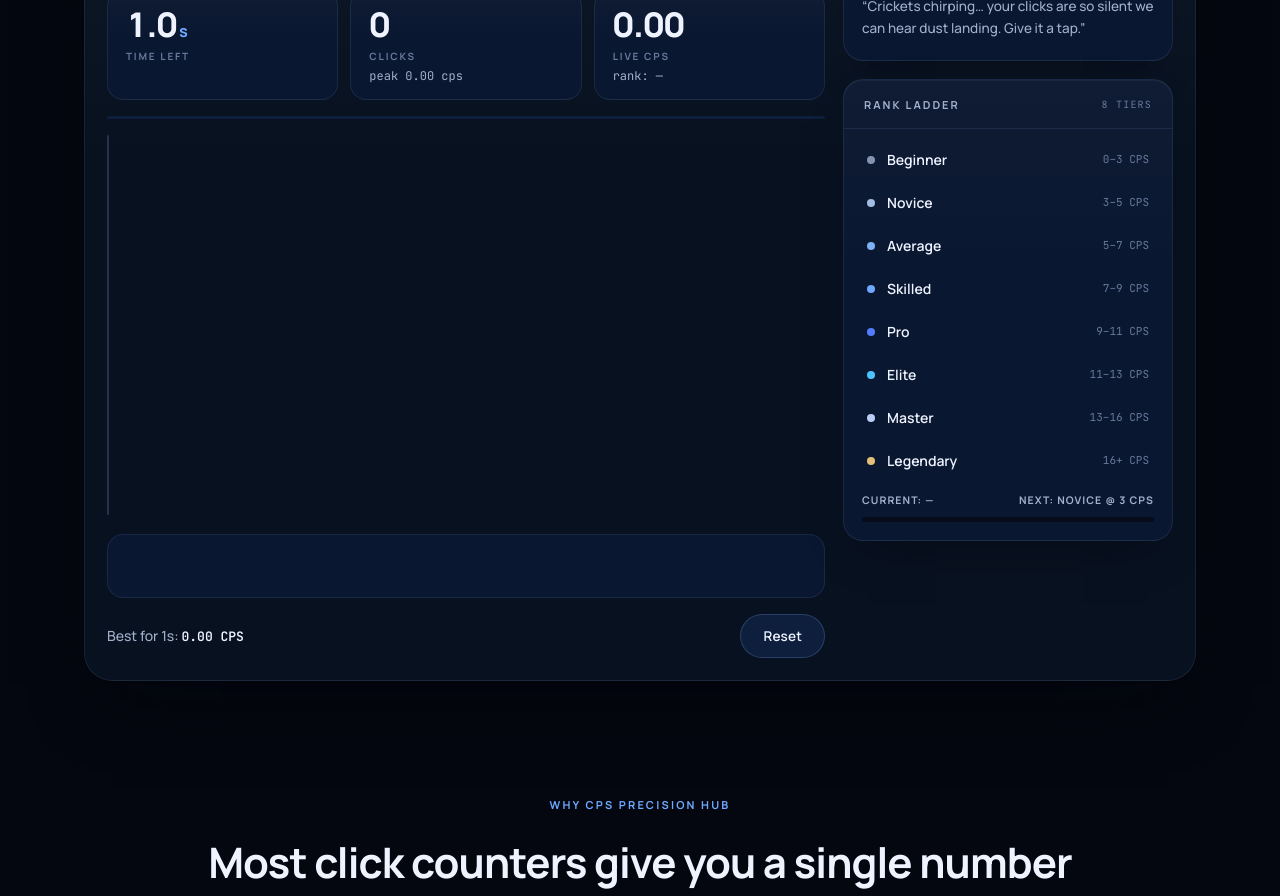
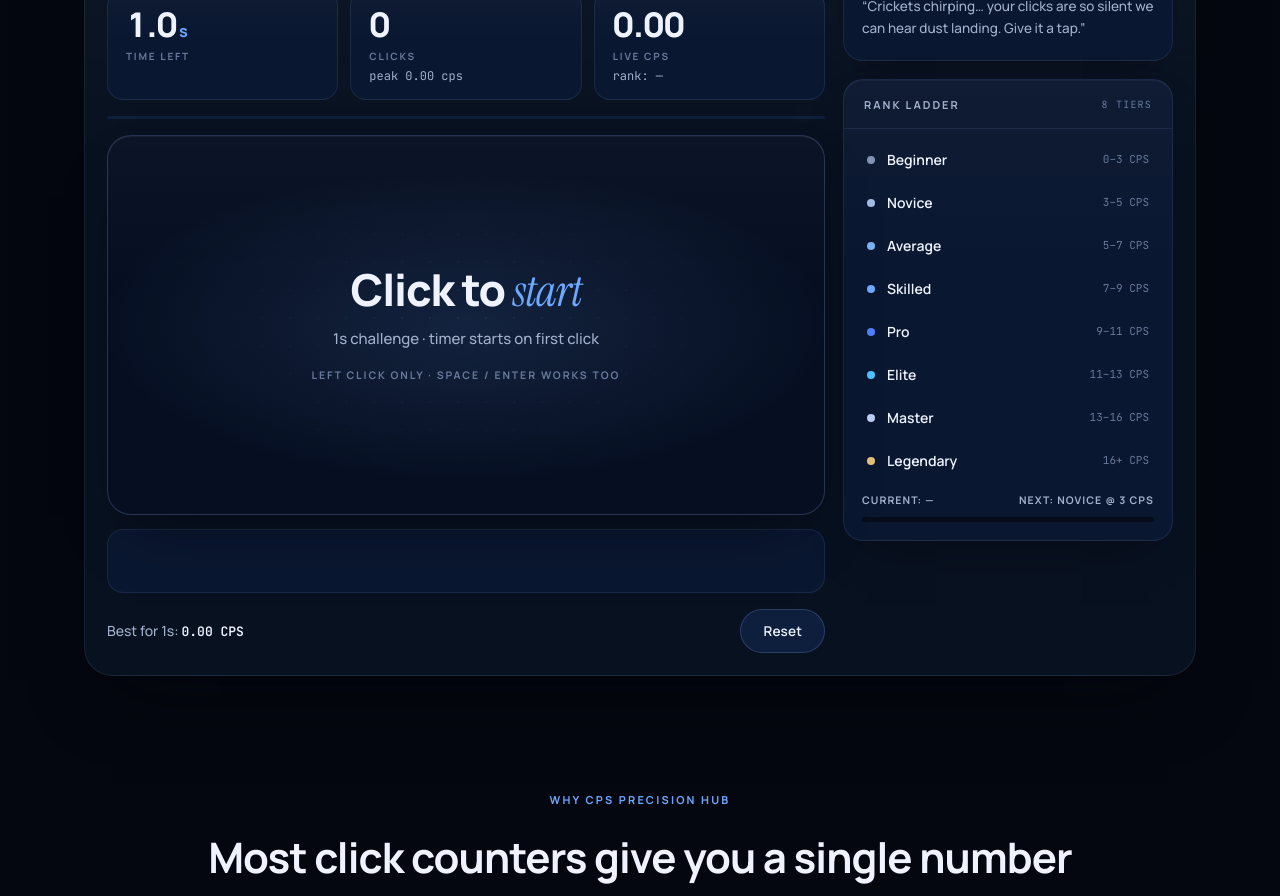
Before and after one commit to JSxtrme/CPS-Precision-Hubv2, a React (Vite) app: page / in a window 1280 px wide. Shown: the part 800-1696 px from the top of the page. Built offline with nearby package versions, Linux system fonts and the light colour scheme.

Commit message:
Fix CPS pad: full-width div click target (was a collapsed button), pointerdown counting, cursor-reactive pad glow

```diff
--- a/src/components/PreviewCps.tsx
+++ b/src/components/PreviewCps.tsx
@@ -38,7 +38,7 @@ function MagneticButton({ children, onClick, className = '' }: { children: React
     btn.style.transform = `translate(${(e.clientX - r.left - r.width / 2) * 0.18}px,${(e.clientY - r.top - r.height / 2) * 0.3}px)`;
   };
   return (
-    <button type="button" ref={ref} className={className} onClick={onClick}
+    <button type="button" ref={ref} className={className} onClick={(e) => { e.stopPropagation(); onClick(); }}
       onPointerMove={onMove} onPointerLeave={() => { if (ref.current) ref.current.style.transform = ''; }}>
       {children}
     </button>
@@ -74,7 +74,8 @@ export default function PreviewCps({ onAddHistory, isTouchDevice, history, setti
   const touchStartRef = useRef<{ x: number; y: number } | null>(null);
   const touchMovedRef = useRef(false);
   const suppressClickRef = useRef(false);
-  const padRef = useRef<HTMLButtonElement | null>(null);
+  const padRef = useRef<HTMLDivElement | null>(null);
+  const countedViaPointerAtRef = useRef(0);
   const graphRef = useRef<HTMLCanvasElement | null>(null);
   const audioRef = useRef<AudioContext | null>(null);
   const motionOK = () => !settings.motion && !window.matchMedia('(prefers-reduced-motion: reduce)').matches;
@@ -158,10 +159,10 @@ export default function PreviewCps({ onAddHistory, isTouchDevice, history, setti
     } catch { /* audio unavailable: test continues silently */ }
   };
 
-  const padFX = (e: React.MouseEvent<HTMLButtonElement>) => {
+  const padFX = (clientX: number, clientY: number) => {
     const pad = padRef.current; if (!pad) return;
     const rect = pad.getBoundingClientRect();
-    const x = e.clientX - rect.left, y = e.clientY - rect.top;
+    const x = clientX - rect.left, y = clientY - rect.top;
     if (settings.particles && motionOK()) {
       for (let i = 0; i < 4; i++) {
         const p = document.createElement('span'); p.className = 'particle';
@@ -178,14 +179,15 @@ export default function PreviewCps({ onAddHistory, isTouchDevice, history, setti
     pad.classList.add('flash'); window.setTimeout(() => pad.classList.remove('flash'), 90);
   };
 
-  const handlePadClick = (e: React.MouseEvent<HTMLButtonElement>) => {
-    if (suppressClickRef.current) { suppressClickRef.current = false; return; }
-    if (e.button !== 0) return;
-    const rect = e.currentTarget.getBoundingClientRect();
+  // Single counting path, shared by pointerdown (mouse/pen), click (touch /
+  // keyboard fallback) and keydown. A tap is counted exactly once.
+  const doPadTap = (clientX: number, clientY: number) => {
+    const pad = padRef.current; if (!pad) return;
+    const rect = pad.getBoundingClientRect();
     const id = rippleIdCounter.current++;
-    setRipples((prev) => [...prev, { id, x: e.clientX - rect.left, y: e.clientY - rect.top }]);
+    setRipples((prev) => [...prev, { id, x: clientX - rect.left, y: clientY - rect.top }]);
     window.setTimeout(() => setRipples((prev) => prev.filter((r) => r.id !== id)), 600);
-    padFX(e); clickSound();
+    padFX(clientX, clientY); clickSound();
     if (status === 'idle') {
       clicksRef.current = 1; clickTimesRef.current = [0]; setClickCount(1); setLiveCps(0); setPeak(0);
       startTimeRef.current = performance.now(); setStatus('running');
@@ -194,6 +196,50 @@ export default function PreviewCps({ onAddHistory, isTouchDevice, history, setti
       clicksRef.current += 1; setClickCount(clicksRef.current);
       if (startTimeRef.current !== null) clickTimesRef.current.push((performance.now() - startTimeRef.current) / 1000);
     }
+    // status === 'finished': deliberately no count / restart here — the
+    // finished result is reset only via Run it back, Reset, or the
+    // opposite-button double-click, so fast extra clicks cannot wipe it.
+  };
+
+  // Cursor-reactive pad glow, ported from the preview's spotlightMove():
+  // --px/--py drive the pad's radial-gradient background in preview.css.
+  const handlePadPointerMove = (e: React.PointerEvent<HTMLDivElement>) => {
+    if (e.pointerType === 'touch') return;
+    const pad = padRef.current; if (!pad) return;
+    const rect = pad.getBoundingClientRect();
+    pad.style.setProperty('--px', `${((e.clientX - rect.left) / rect.width) * 100}%`);
+    pad.style.setProperty('--py', `${((e.clientY - rect.top) / rect.height) * 100}%`);
+  };
+
+  const handlePadPointerDown = (e: React.PointerEvent<HTMLDivElement>) => {
+    // Touch is handled by the click path below, after the swipe check in
+    // onTouchEnd — counting here would count a swipe before its movement
+    // is known. Mouse/pen count on pointerdown, like the preview.
+    if (e.pointerType === 'touch') return;
+    if (e.button !== 0) return;
+    const target = e.target as HTMLElement | null;
+    if (status === 'finished' && target && target.closest && target.closest('.result')) return; // result buttons handle their own clicks
+    if (status === 'finished') return;
+    countedViaPointerAtRef.current = Date.now();
+    doPadTap(e.clientX, e.clientY);
+  };
+
+  const handlePadClick = (e: React.MouseEvent<HTMLDivElement>) => {
+    if (suppressClickRef.current) { suppressClickRef.current = false; return; }
+    if (e.button !== 0) return;
+    // A mouse/pen tap already counted in pointerdown; its click must not
+    // count twice. The timestamp guard means a stale flag (dragged off
+    // the pad, so no click followed) cannot swallow a later real tap.
+    if (Date.now() - countedViaPointerAtRef.current < 1000) { countedViaPointerAtRef.current = 0; return; }
+    doPadTap(e.clientX, e.clientY);
+  };
+
+  const handlePadKeyDown = (e: React.KeyboardEvent<HTMLDivElement>) => {
+    if (e.code !== 'Space' && e.code !== 'Enter') return;
+    e.preventDefault();
+    if (e.repeat || status === 'finished') return;
+    const rect = padRef.current?.getBoundingClientRect();
+    doPadTap(rect ? rect.left + rect.width / 2 : 0, rect ? rect.top + rect.height / 2 : 0);
   };
 
   const handleReset = () => {
@@ -201,7 +247,7 @@ export default function PreviewCps({ onAddHistory, isTouchDevice, history, setti
     setClickCount(0); setLiveCps(0); setPeak(0); setFinalCps(0); setIsNewHighScore(false);
     setTimeLeft(duration === -1 ? 0 : duration); setStatus('idle'); setHumorousMessage(''); lastRightClickRef.current = 0;
   };
-  const handleMouseDown = (e: React.MouseEvent<HTMLButtonElement>) => {
+  const handleMouseDown = (e: React.MouseEvent<HTMLDivElement>) => {
     if (status === 'finished' && e.button === 2) {
       e.preventDefault();
       const now = Date.now();
@@ -247,8 +293,15 @@ export default function PreviewCps({ onAddHistory, isTouchDevice, history, setti
         </div>
         <div className="hairline"><i style={{ width: `${progressRatio * 100}%` }} /></div>
         <div className="pad-wrap">
-          <button type="button" ref={padRef} className={`pad${status === 'running' ? ' running' : ''}`}
+          {/* NOTE: this was a <button> in PR #3. Its children are all
+              absolutely positioned, so as a button it collapsed to ~0 width
+              and taps landed outside it (selecting the "Best for" text
+              below). As a block <div> — exactly like the preview's
+              <div class="pad"> — it fills the rig and is the click target.
+              Nested result buttons are also only valid inside a div. */}
+          <div ref={padRef} className={`pad${status === 'running' ? ' running' : ''}`} role="button" tabIndex={0}
             onContextMenu={(e) => e.preventDefault()} onClick={handlePadClick} onMouseDown={handleMouseDown}
+            onPointerDown={handlePadPointerDown} onPointerMove={handlePadPointerMove} onKeyDown={handlePadKeyDown}
             style={{ touchAction: 'pan-y' }}
             onTouchStart={(e) => { const t = e.touches[0]; touchStartRef.current = { x: t.clientX, y: t.clientY }; touchMovedRef.current = false; }}
             onTouchMove={(e) => { const s = touchStartRef.current; if (!s) return; const t = e.touches[0]; if (Math.abs(t.clientX - s.x) > 12 || Math.abs(t.clientY - s.y) > 12) touchMovedRef.current = true; }}
@@ -275,7 +328,7 @@ export default function PreviewCps({ onAddHistory, isTouchDevice, history, setti
               </div>
               <p className="r-roast">{isTouchDevice ? 'Tap Reset below to try again!' : 'Double right-click the pad to reset'}</p>
             </div>
-          </button>
+          </div>
         </div>
         <canvas className="graph" ref={graphRef} width={900} height={128} aria-label="Live click velocity graph" />
         <div className="pad-foot">
--- a/src/preview.css
+++ b/src/preview.css
@@ -185,6 +185,7 @@
 .pv-scope .hairline i{ display:block; height:100%; width:0%; background:linear-gradient(90deg, var(--accent-deep), var(--accent)); transition:width .1s linear; border-radius:99px; }
 .pv-scope .pad-wrap{ margin-top:16px; position:relative; }
 .pv-scope .pad{
+        display:block; width:100%; box-sizing:border-box;
         position:relative; height:380px; border-radius:24px; overflow:hidden; cursor:pointer;
         background:
           radial-gradient(560px 240px at var(--px,50%) var(--py,50%), var(--accent-dim), transparent 65%),
@@ -220,7 +221,8 @@
 .pv-scope .pad.flash{ border-color:var(--accent); }
 .pv-scope .graph{ width:100%; height:64px; display:block; margin-top:14px; background:var(--panel);
         border:1px solid var(--line); border-radius:16px; }
-.pv-scope .pad-foot{ display:flex; align-items:center; justify-content:space-between; gap:12px; margin-top:16px; flex-wrap:wrap; }
+.pv-scope .pad-foot{ display:flex; align-items:center; justify-content:space-between; gap:12px; margin-top:16px; flex-wrap:wrap; user-select:none; -webkit-user-select:none; }
+.pv-scope .pad:focus-visible{ outline:2px solid var(--accent); outline-offset:3px; }
 .pv-scope .best-line{ font-size:14px; color:var(--muted); font-weight:500; }
 .pv-scope .best-line b{ color:var(--text); font-family:"JetBrains Mono",monospace; font-weight:600; font-size:13px; }
 .pv-scope .best-line .newbest{ color:var(--accent); font-family:"JetBrains Mono",monospace; font-size:10.5px; font-weight:600; letter-spacing:.12em; margin-left:8px; }
```
